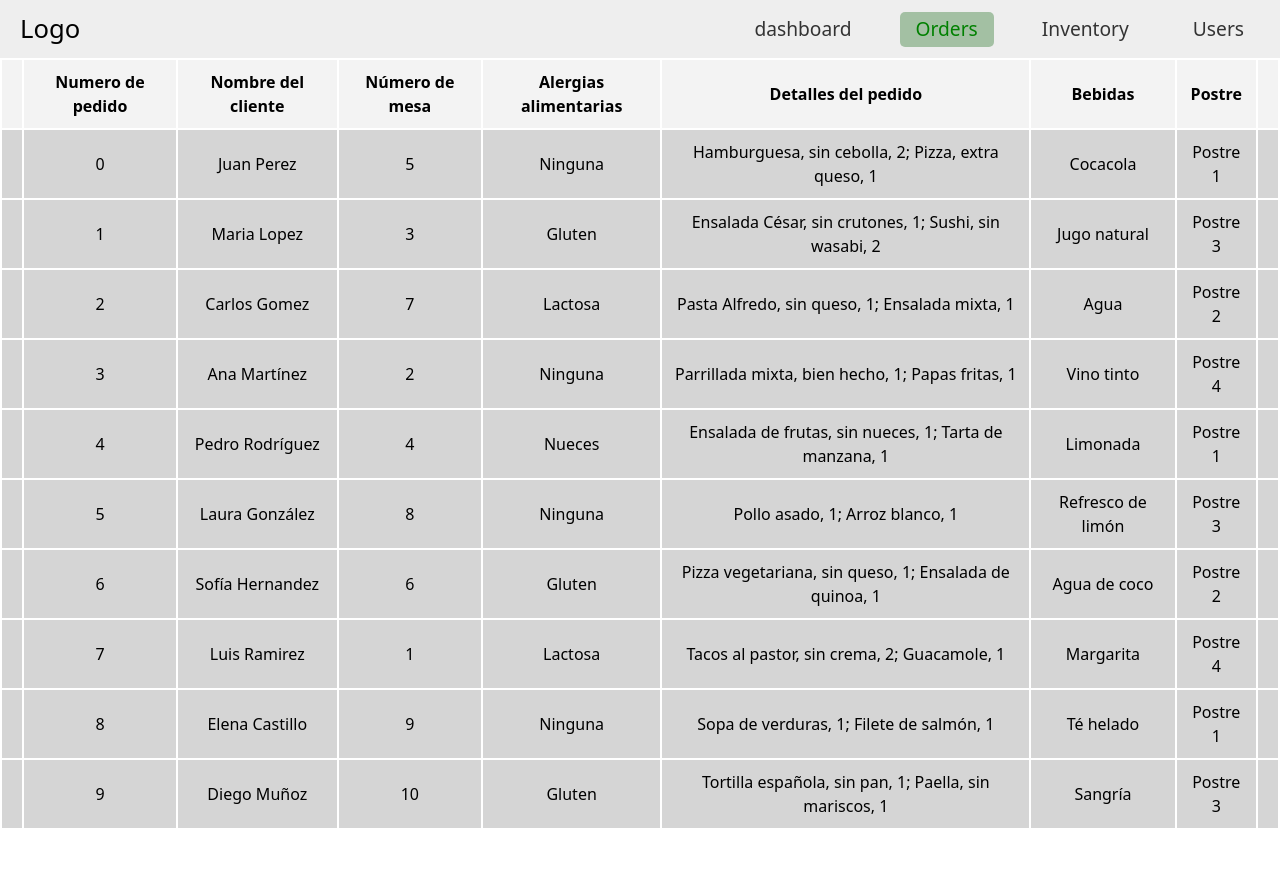
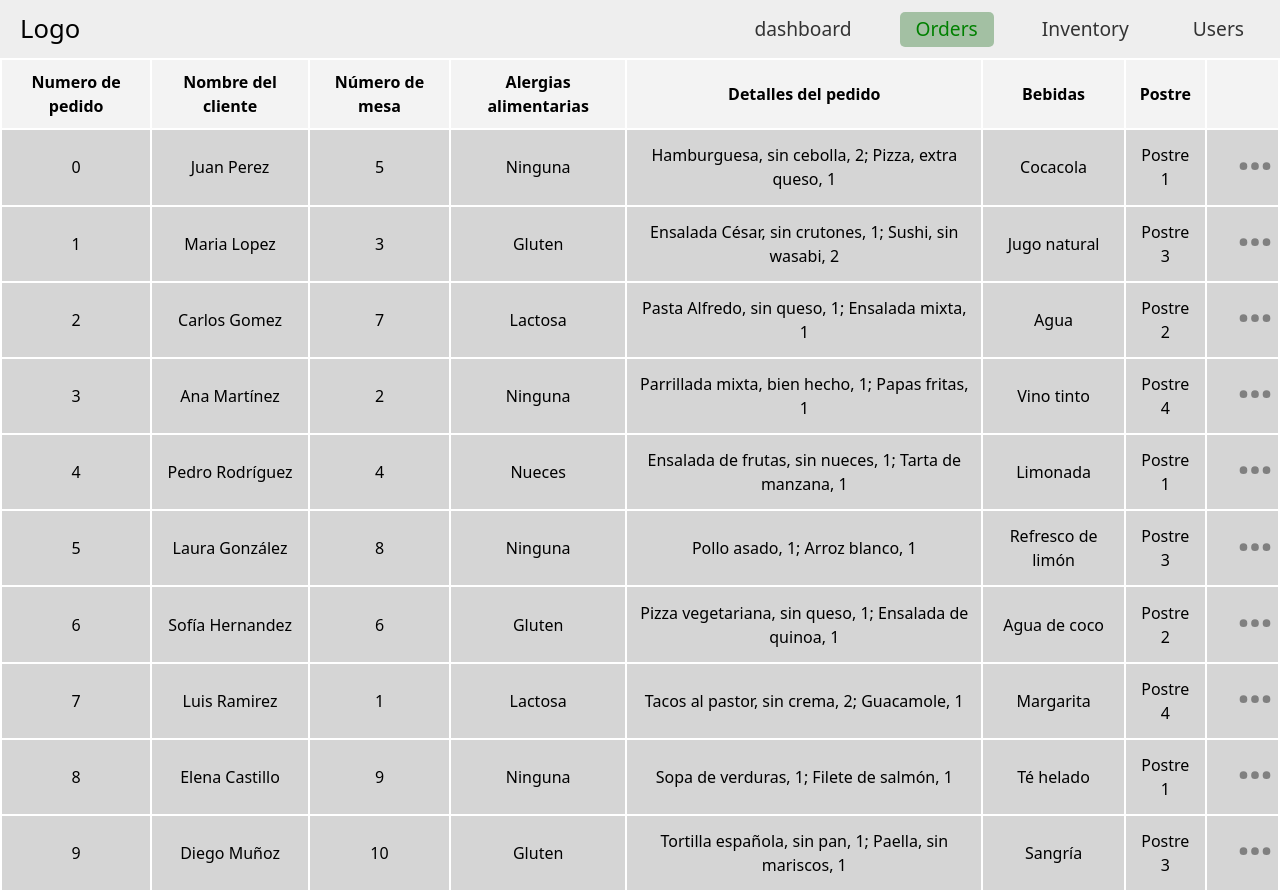
Before and after one commit to luisnarv/restbart, a React (Vite) app in the folder Front/: page /orders in a window 1280 px wide. Before the commit the page ends 830 px from the top, so only its background shows below. Built offline with nearby package versions, Linux system fonts and the light colour scheme.

Commit message:
component

```diff
--- a/Front/package.json
+++ b/Front/package.json
@@ -12,6 +12,7 @@
   "dependencies": {
     "react": "^18.2.0",
     "react-dom": "^18.2.0",
+    "react-icons": "^5.0.1",
     "react-router-dom": "^6.22.0",
     "styled-components": "^6.1.8"
   },
--- a/Front/src/UI/Button.jsx
+++ b/Front/src/UI/Button.jsx
@@ -10,6 +10,7 @@ const StyleButton = styled.button`
   font-family: inherit;
   font-size: 17px;
   padding: 0.6em 1.5em;
+  cursor: pointer;
 
   &:hover {
     background-position: right center;
@@ -32,6 +33,10 @@ const StyleButton = styled.button`
     }
   }
 `;
-export default function Button({ children, onClick }) {
-  return <StyleButton onClick={onClick}>{children}</StyleButton>;
+export default function Button({ id = "", children, onClick }) {
+  return (
+    <StyleButton id={id} onClick={onClick}>
+      {children}
+    </StyleButton>
+  );
 }
--- /dev/null
+++ b/Front/src/UI/Menu.jsx
@@ -0,0 +1,143 @@
+/* eslint-disable react/prop-types */
+import { createContext, useContext, useState } from "react";
+import { createPortal } from "react-dom";
+import { HiDotsHorizontal } from "react-icons/hi";
+import styled from "styled-components";
+import { useOutsideClick } from "../Hooks/useOutsideClick";
+
+const Menu = styled.div`
+  display: flex;
+  align-items: center;
+  justify-content: flex-end;
+`;
+
+const StyledToggle = styled.button`
+  background: none;
+  border: none;
+  padding: 0.4rem;
+  border-radius: 5px;
+  transform: translateX(0.8rem);
+  transition: all 0.2s;
+
+  &:hover {
+    background-color: gray;
+  }
+
+  & svg {
+    width: 2.4rem;
+    height: 2.4rem;
+    color: gray;
+  }
+`;
+
+const StyledList = styled.ul`
+  position: absolute;
+
+  background-color: #dbdbdbea;
+  box-shadow: 5px 2px 9px #16161633;
+  border-radius: 5px;
+
+  right: ${(props) => props.position.x}px;
+  top: ${(props) => props.position.y}px;
+`;
+
+const StyledButton = styled.button`
+  width: 100%;
+  text-align: left;
+  background: none;
+  border: none;
+  padding: 1.2rem 2.4rem;
+  font-size: 1.4rem;
+  transition: all 0.2s;
+
+  display: flex;
+  align-items: center;
+  gap: 1.6rem;
+
+  &:hover {
+    background-color: green;
+  }
+
+  & svg {
+    width: 1.6rem;
+    height: 1.6rem;
+    color: green;
+    transition: all 0.3s;
+  }
+`;
+
+const MenuContext = createContext();
+
+export default function Menus({ children }) {
+  const [openId, setOpenId] = useState("");
+  const [position, setPosition] = useState(null);
+
+  const close = () => setOpenId("");
+  const open = setOpenId;
+
+  return (
+    <MenuContext.Provider
+      value={{ openId, close, open, position, setPosition }}
+    >
+      {children}
+    </MenuContext.Provider>
+  );
+}
+
+function Toggle({ id }) {
+  const { openId, close, open, setPosition } = useContext(MenuContext);
+  function handleClick(e) {
+    e.stopPropagation();
+    const rect = e.target.closest("button").getBoundingClientRect();
+
+    setPosition({
+      x: window.innerWidth - rect.width - rect.x,
+      y: rect.y + rect.height + 8,
+    });
+
+    openId === "" || openId !== id ? open(id) : close();
+  }
+  return (
+    <StyledToggle onClick={handleClick}>
+      <HiDotsHorizontal />
+    </StyledToggle>
+  );
+}
+function List({ id, children }) {
+  const { openId, position, close } = useContext(MenuContext);
+
+  // const { ref } = useOutsideClick(close);
+  const { ref } = useOutsideClick(close, false);
+
+  if (openId !== id) {
+    return null;
+  }
+  console.log(position);
+  return createPortal(
+    <StyledList ref={ref} position={position}>
+      {children}
+    </StyledList>,
+    document.body
+  );
+}
+function Button({ disabled, children, icon = "", onClick }) {
+  const { close } = useContext(MenuContext);
+
+  function handleClick() {
+    onClick?.();
+    close();
+  }
+  return (
+    <li>
+      <StyledButton disabled={disabled} onClick={handleClick}>
+        {icon}
+        {children}
+      </StyledButton>
+    </li>
+  );
+}
+
+Menus.Menu = Menu;
+Menus.Toggle = Toggle;
+Menus.List = List;
+Menus.Button = Button;
--- /dev/null
+++ b/Front/src/feactures/Inventory/InventoryRows.jsx
@@ -0,0 +1,12 @@
+/* eslint-disable react/prop-types */
+import Table from "../../page/Table";
+
+export default function InventoryRows({ item, index }) {
+  return (
+    <tr key={index}>
+      <Table.td>{item.nombre}</Table.td>
+      <Table.td>{item.cantidad}</Table.td>
+      <Table.td>{item.unidad}</Table.td>
+    </tr>
+  );
+}
--- /dev/null
+++ b/Front/src/feactures/Orders/OrdersRow.jsx
@@ -0,0 +1,34 @@
+/* eslint-disable react/prop-types */
+import { TbShoppingBagEdit, TbListDetails } from "react-icons/tb";
+import { SiContactlesspayment } from "react-icons/si";
+import Menus from "../../UI/Menu";
+import Table from "../../page/Table";
+
+export default function OrdersRow({ index, order }) {
+  const { cliente, mesa, alergias, pedido, bebida, postre } = order;
+  return (
+    <tr key={index}>
+      <Table.td>{index}</Table.td>
+      <Table.td>{cliente}</Table.td>
+      <Table.td>{mesa}</Table.td>
+      <Table.td>{alergias}</Table.td>
+      <Table.td>{pedido}</Table.td>
+      <Table.td>{bebida}</Table.td>
+      <Table.td>{postre}</Table.td>
+      <Table.td>
+        <Menus>
+          <Menus.Menu>
+            <Menus.Toggle id={"bookingId"} />
+            <Menus.List id={"bookingId"}>
+              <Menus.Button icon={<TbShoppingBagEdit />}>Editar</Menus.Button>
+              <Menus.Button icon={<TbListDetails />}>Detalles</Menus.Button>
+              <Menus.Button icon={<SiContactlesspayment />}>
+                Terminar pedido
+              </Menus.Button>
+            </Menus.List>
+          </Menus.Menu>
+        </Menus>
+      </Table.td>
+    </tr>
+  );
+}
--- a/Front/src/page/Inventory.jsx
+++ b/Front/src/page/Inventory.jsx
@@ -1,3 +1,4 @@
+import InventoryRows from "../feactures/Inventory/InventoryRows";
 import Table from "./Table";
 import TableHeader from "./TableHeader";
 import TableTbody from "./TableTbody";
@@ -21,28 +22,18 @@ const inventoryData = [
   { nombre: "Agua mineral", cantidad: 50, unidad: "botellas" },
 ];
 
+const fakeHeaders = ["Nombre", "Cantidad", "Unidad"];
 export default function Inventory() {
   return (
     <div>
-      Inventory
       <h2>Inventario del Restaurante</h2>
       <Table>
-        <TableHeader>
-          <tr>
-            <Table.th>Nombre</Table.th>
-            <Table.th>Cantidad</Table.th>
-            <Table.th>Unidad</Table.th>
-          </tr>
-        </TableHeader>
-        <TableTbody>
-          {inventoryData.map((item, index) => (
-            <tr key={index}>
-              <Table.td>{item.nombre}</Table.td>
-              <Table.td>{item.cantidad}</Table.td>
-              <Table.td>{item.unidad}</Table.td>
-            </tr>
-          ))}
-        </TableTbody>
+        <TableHeader data={fakeHeaders} />
+
+        <TableTbody
+          data={inventoryData}
+          render={(item, index) => <InventoryRows item={item} index={index} />}
+        />
       </Table>
     </div>
   );
--- a/Front/src/page/Orders.jsx
+++ b/Front/src/page/Orders.jsx
@@ -1,6 +1,8 @@
 import Table from "./Table";
 import TableHeader from "./TableHeader";
 import TableTbody from "./TableTbody";
+
+import OrdersRow from "../feactures/Orders/OrdersRow";
 
 const ordersData = [
   {
@@ -85,38 +87,26 @@ const ordersData = [
   },
 ];
 
+const fakeHeaders = [
+  "Numero de pedido",
+  "Nombre del cliente",
+  "Número de mesa",
+  "Alergias alimentarias",
+  "Detalles del pedido",
+  "Bebidas",
+  "Postre",
+  "",
+];
 export default function Orders() {
   return (
     <div>
       <Table>
-        <TableHeader>
-          <tr>
-            <Table.th></Table.th>
-            <Table.th>Numero de pedido</Table.th>
-            <Table.th>Nombre del cliente</Table.th>
-            <Table.th>Número de mesa</Table.th>
-            <Table.th>Alergias alimentarias</Table.th>
-            <Table.th>Detalles del pedido</Table.th>
-            <Table.th>Bebidas</Table.th>
-            <Table.th>Postre</Table.th>
-            <Table.th></Table.th>
-          </tr>
-        </TableHeader>
-        <TableTbody>
-          {ordersData.map((order, index) => (
-            <tr key={index}>
-              <Table.td></Table.td>
-              <Table.td>{index}</Table.td>
-              <Table.td>{order.cliente}</Table.td>
-              <Table.td>{order.mesa}</Table.td>
-              <Table.td>{order.alergias}</Table.td>
-              <Table.td>{order.pedido}</Table.td>
-              <Table.td>{order.bebida}</Table.td>
-              <Table.td>{order.postre}</Table.td>
-              <Table.td></Table.td>
-            </tr>
-          ))}
-        </TableTbody>
+        <TableHeader data={fakeHeaders} />
+
+        <TableTbody
+          data={ordersData}
+          render={(order, index) => <OrdersRow order={order} index={index} />}
+        />
       </Table>
     </div>
   );
--- a/Front/src/page/TableHeader.jsx
+++ b/Front/src/page/TableHeader.jsx
@@ -1,10 +1,22 @@
+/* eslint-disable react/prop-types */
 import styled from "styled-components";
+import Table from "./Table";
 
-const TableHeader = styled.thead`
+const StyleTableHeader = styled.thead`
   min-width: 100px;
   font-size: 1rem;
   background: #dfdede5e;
   border-radius: 5px;
 `;
 
-export default TableHeader;
+export default function TableHeader({ data }) {
+  return (
+    <StyleTableHeader>
+      <tr>
+        {data.map((head, index) => (
+          <Table.th key={index}>{head}</Table.th>
+        ))}
+      </tr>
+    </StyleTableHeader>
+  );
+}
--- a/Front/src/page/TableTbody.jsx
+++ b/Front/src/page/TableTbody.jsx
@@ -1,10 +1,14 @@
+/* eslint-disable react/prop-types */
 import styled from "styled-components";
 
-const TableTbody = styled.tbody`
+const StyleTableTbody = styled.tbody`
   text-align: center;
   font-size: 1rem;
   background: #d5d5d5;
   border-radius: 5px;
 `;
 
-export default TableTbody;
+export default function TableTbody({ data, render }) {
+  // if (!data.length) return <Empty>No data to show at the moment</Empty>
+  return <StyleTableTbody>{data.map(render)}</StyleTableTbody>;
+}
--- a/Front/src/styles/index.css
+++ b/Front/src/styles/index.css
@@ -6,6 +6,9 @@ body {
   padding: 0;
   margin: 0;
   box-sizing: border-box;
+}
+ul {
+  list-style: none;
 }
 
 .content-select select {
```
Also changed, not shown: 1 other file (tests, documents, lock files or other folders).
